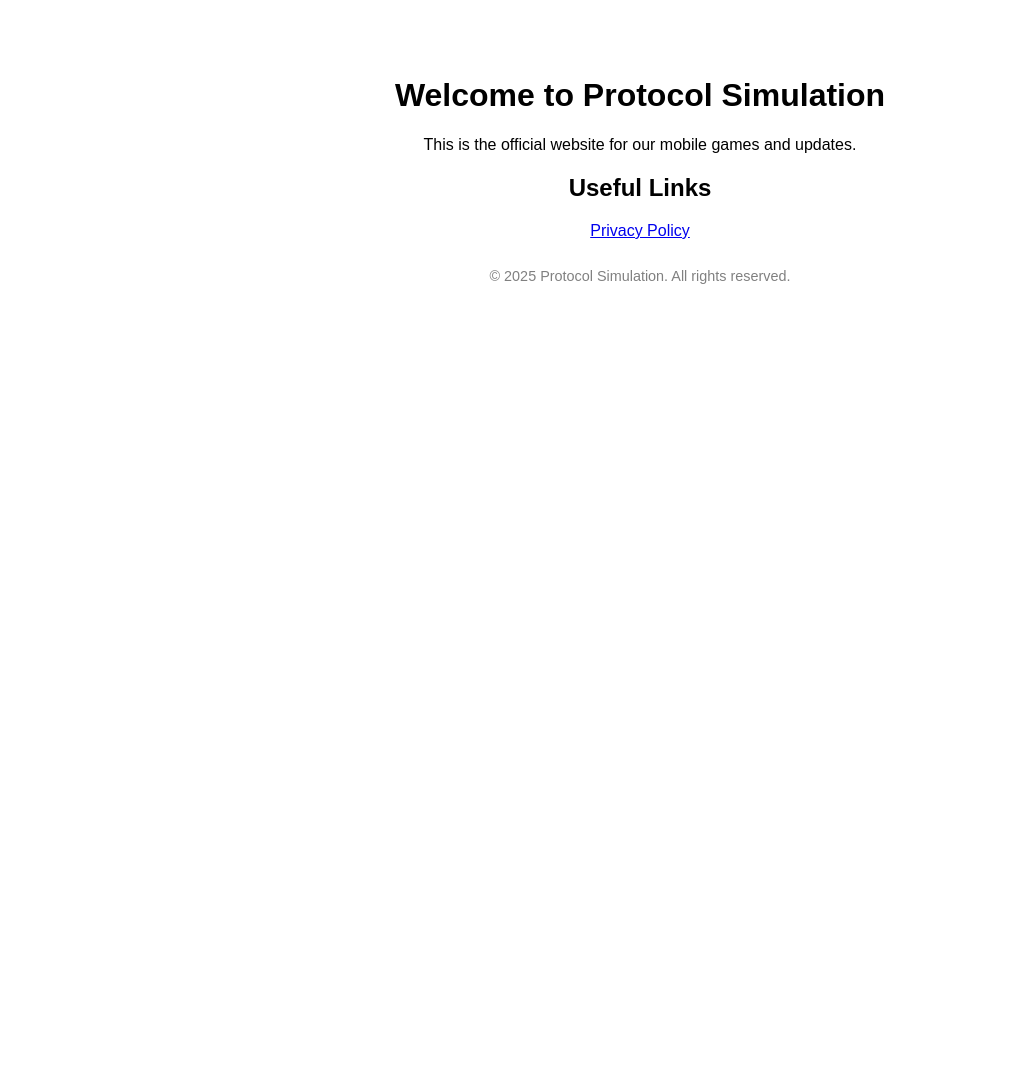
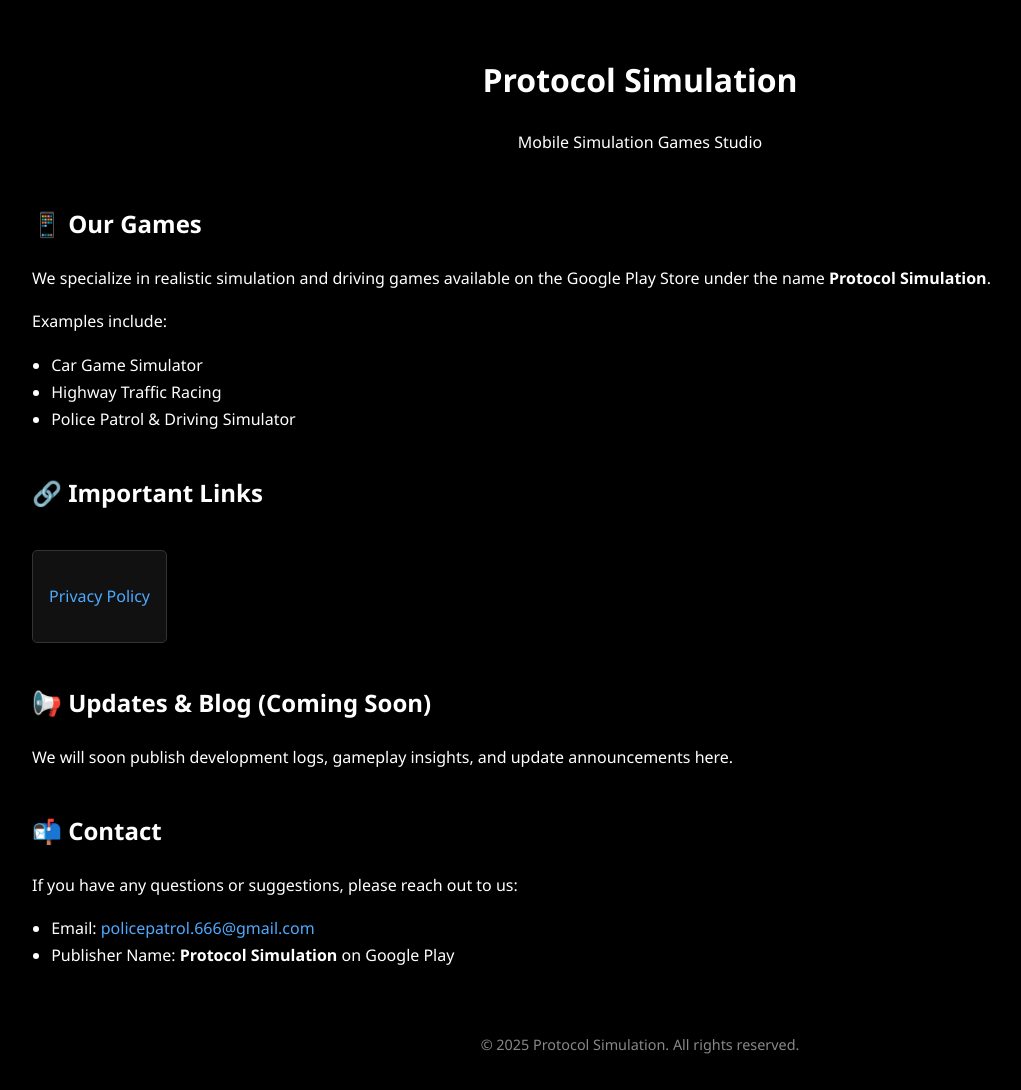
Before and after one commit to ProtocolSimulation/ProtocolGamesWebsite, a plain HTML site: page index.html in a window 1280 px wide. Shown: the whole page, without its empty margins (0-1021 px from the left). Before the commit the page ends 800 px from the top, so only its background shows below. Drawn offline with Linux system fonts and the light colour scheme.

Commit message:
Update index.html

```diff
--- a/index.html
+++ b/index.html
@@ -2,20 +2,103 @@
 <html lang="en">
 <head>
   <meta charset="UTF-8" />
+  <title>Protocol Simulation Games</title>
   <meta name="viewport" content="width=device-width, initial-scale=1.0" />
-  <title>Protocol Simulation Games</title>
+  <style>
+    body {
+      background-color: #000;
+      color: #fff;
+      font-family: 'Segoe UI', Tahoma, Geneva, Verdana, sans-serif;
+      margin: 0;
+      padding: 2rem;
+      line-height: 1.7;
+    }
+
+    h1, h2, h3 {
+      color: #ffffff;
+    }
+
+    a {
+      color: #4ea9ff;
+      text-decoration: none;
+    }
+
+    a:hover {
+      text-decoration: underline;
+    }
+
+    header {
+      text-align: center;
+      margin-bottom: 3rem;
+    }
+
+    section {
+      margin-bottom: 2.5rem;
+    }
+
+    footer {
+      text-align: center;
+      color: #888;
+      margin-top: 4rem;
+      font-size: 0.9rem;
+    }
+
+    ul {
+      padding-left: 1.2rem;
+    }
+
+    .link-box {
+      background-color: #111;
+      padding: 1rem;
+      border: 1px solid #333;
+      border-radius: 5px;
+      margin-top: 1rem;
+      display: inline-block;
+    }
+  </style>
 </head>
-<body style="font-family: sans-serif; text-align: center; padding: 3em;">
-  <h1>Welcome to Protocol Simulation</h1>
-  <p>This is the official website for our mobile games and updates.</p>
+<body>
 
-  <h2>Useful Links</h2>
-  <ul style="list-style: none; padding-left: 0;">
-    <li><a href="privacy-policy.md">Privacy Policy</a></li>
-  </ul>
+  <header>
+    <h1>Protocol Simulation</h1>
+    <p>Mobile Simulation Games Studio</p>
+  </header>
 
-  <footer style="margin-top: 2em; font-size: 0.9em; color: gray;">
+  <section>
+    <h2>📱 Our Games</h2>
+    <p>We specialize in realistic simulation and driving games available on the Google Play Store under the name <strong>Protocol Simulation</strong>.</p>
+    <p>Examples include:</p>
+    <ul>
+      <li>Car Game Simulator</li>
+      <li>Highway Traffic Racing</li>
+      <li>Police Patrol & Driving Simulator</li>
+    </ul>
+  </section>
+
+  <section>
+    <h2>🔗 Important Links</h2>
+    <div class="link-box">
+      <p><a href="privacy-policy.html">Privacy Policy</a></p>
+    </div>
+  </section>
+
+  <section>
+    <h2>📢 Updates & Blog (Coming Soon)</h2>
+    <p>We will soon publish development logs, gameplay insights, and update announcements here.</p>
+  </section>
+
+  <section>
+    <h2>📬 Contact</h2>
+    <p>If you have any questions or suggestions, please reach out to us:</p>
+    <ul>
+      <li>Email: <a href="mailto:policepatrol.666@gmail.com">policepatrol.666@gmail.com</a></li>
+      <li>Publisher Name: <strong>Protocol Simulation</strong> on Google Play</li>
+    </ul>
+  </section>
+
+  <footer>
     &copy; 2025 Protocol Simulation. All rights reserved.
   </footer>
+
 </body>
 </html>
```
